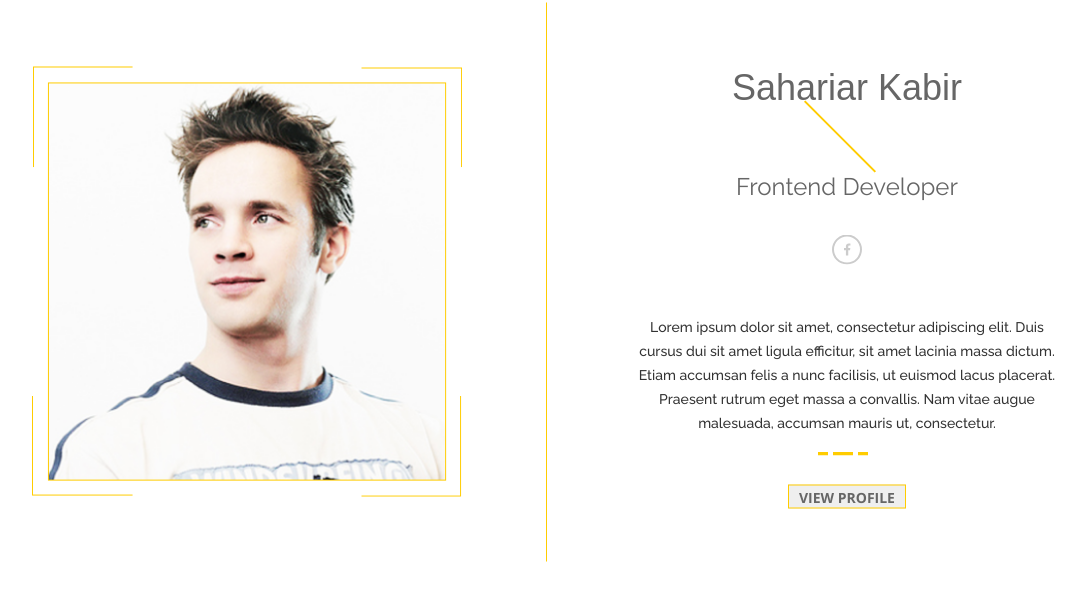
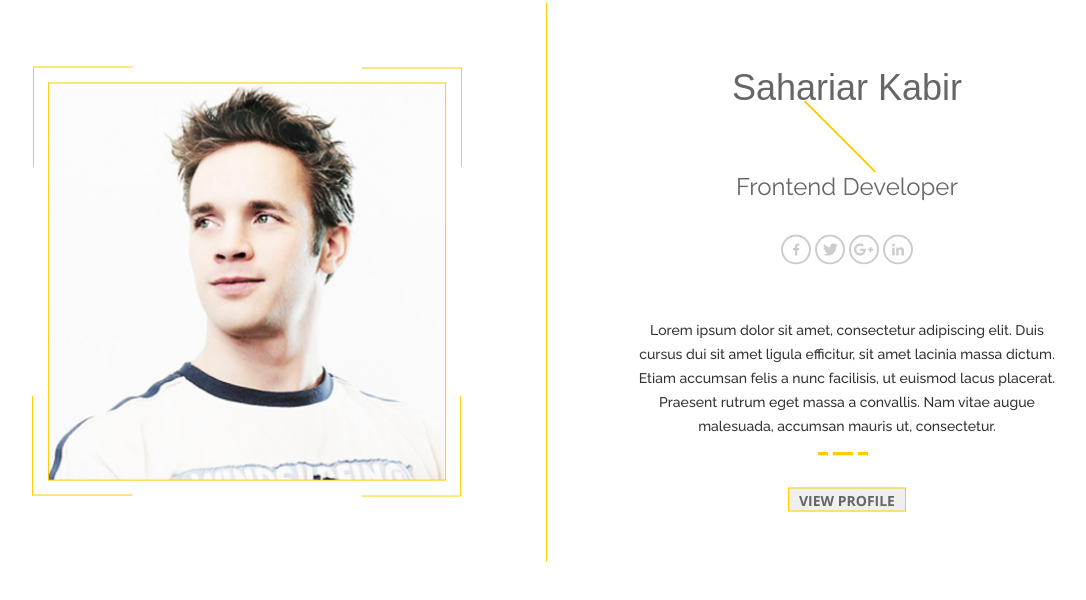
Before and after one commit to Reutskov-Dmitriy/16-our-team, a plain HTML site: page index.html in a window 1280 px wide. Shown: the part 216-816 px from the top of the page, without its empty margins (93-1179 px from the left). Drawn offline with Linux system fonts and the light colour scheme; a web font is replaced by a local one.

Commit message:
add svg style

```diff
--- a/#source/scss/style.scss
+++ b/#source/scss/style.scss
@@ -97,7 +97,7 @@ a:hover{
 		}
 
 		&__column {
-			flex: 0 1 50%;
+			flex: 1 1 50%;
 		}
 
 		.wrap {
@@ -147,7 +147,6 @@ a:hover{
 		}
 		}
 
-
 		&__role {
 			font-family: var(--font-family-rr);
 			color: $grayDark;
@@ -159,6 +158,21 @@ a:hover{
 
 		&__social {
 			margin-top: 30px;
+
+		}
+		&__icon a{
+			transition: 1s;
+		}
+
+		&__icon:hover {
+
+			circle{
+				fill: $yellow;
+				stroke: $grayDark;
+			}
+			path{
+				fill: $grayDark;
+			}
 		}
 
 		&__text {
@@ -193,3 +207,34 @@ a:hover{
 			}
 		}
 }
+
+.card {
+
+		&__row {
+		}
+
+		&__column {
+		}
+
+		&__avatar {
+		}
+
+		&__content {
+		}
+
+		&__name {
+		}
+
+		&__role {
+		}
+
+		&__social {
+		}
+
+		&__icon {
+		}
+}
+.wrap {
+}
+.center {
+}
--- a/index.html
+++ b/index.html
@@ -33,7 +33,22 @@
 											<h2 class="card__name">Sahariar Kabir</h2>
 											<p class="card__role">Frontend Developer</p>
 											<div class="card__social">
-												<a href="#"><img src="assets/image/icons/facebook.svg" alt="facebook"></a>
+												<a href="#"> <svg class="card__icon" width="30" height="30" viewBox="0 0 30 30" fill="none" xmlns="http://www.w3.org/2000/svg">
+													<circle cx="15" cy="15" r="14" fill="white" stroke="#CCCCCC" stroke-width="2"/>
+													<path  d="M18.0059 15.75L18.3391 13.5783H16.2553V12.169C16.2553 11.5748 16.5464 10.9957 17.4797 10.9957H18.427V9.14672C18.427 9.14672 17.5673 9 16.7454 9C15.0293 9 13.9076 10.0402 13.9076 11.9231V13.5783H12V15.75H13.9076V21H16.2553V15.75H18.0059Z" fill="#CCCCCC"/>
+													</svg> </a>
+													<a href="#"><svg class="card__icon" width="30" height="30" viewBox="0 0 30 30" fill="none" xmlns="http://www.w3.org/2000/svg">
+														<circle cx="15" cy="15" r="14" fill="white" stroke="#CCCCCC" stroke-width="2"/>
+														<path class="center" d="M21.2563 11.9906C21.2656 12.1219 21.2656 12.2531 21.2656 12.3844C21.2656 16.3875 18.2188 21 12.65 21C10.9344 21 9.34063 20.5031 8 19.6406C8.24376 19.6687 8.47811 19.6781 8.73125 19.6781C10.1469 19.6781 11.45 19.2 12.4906 18.3844C11.1594 18.3563 10.0437 17.4844 9.65936 16.2844C9.84688 16.3125 10.0344 16.3312 10.2313 16.3312C10.5031 16.3312 10.775 16.2937 11.0281 16.2281C9.64063 15.9469 8.59998 14.7281 8.59998 13.2562V13.2188C9.00309 13.4438 9.47187 13.5844 9.96871 13.6031C9.15309 13.0594 8.61873 12.1312 8.61873 11.0812C8.61873 10.5187 8.76871 10.0031 9.03122 9.55311C10.5219 11.3906 12.7625 12.5906 15.275 12.7219C15.2281 12.4969 15.2 12.2625 15.2 12.0281C15.2 10.3594 16.55 9 18.2281 9C19.1 9 19.8875 9.36562 20.4406 9.95625C21.125 9.82501 21.7812 9.57187 22.3625 9.225C22.1374 9.92814 21.6593 10.5188 21.0312 10.8937C21.6406 10.8281 22.2312 10.6594 22.775 10.425C22.3625 11.025 21.8469 11.5593 21.2563 11.9906Z" fill="#CCCCCC"/>
+														</svg></a>
+														<a href="#"><svg class="card__icon" width="30" height="30" viewBox="0 0 30 30" fill="none" xmlns="http://www.w3.org/2000/svg">
+															<circle cx="15" cy="15" r="14" fill="white" stroke="#CCCCCC" stroke-width="2"/>
+															<path d="M16.6644 14.1405C16.7217 14.4434 16.7626 14.7462 16.7626 15.1391C16.7626 18.5689 14.4625 21 11 21C7.68487 21 5 18.3152 5 15C5 11.6848 7.68487 9 11 9C12.6207 9 13.9713 9.58934 15.0191 10.5716L13.3902 12.1351C12.9481 11.7094 12.1705 11.2101 11 11.2101C8.95362 11.2101 7.28375 12.9045 7.28375 15C7.28375 17.0955 8.95362 18.7899 11 18.7899C13.3738 18.7899 14.266 17.0791 14.4052 16.2032H11V14.1405H16.6644V14.1405ZM22.4583 14.3417V12.6H20.7083V14.3417H18.9667V16.0917H20.7083V17.8333H22.4583V16.0917H24.2V14.3417H22.4583Z" fill="#CCCCCC"/>
+															</svg></a>
+														<a href="#"><svg class="card__icon" width="30" height="30" viewBox="0 0 30 30" fill="none" xmlns="http://www.w3.org/2000/svg">
+															<circle cx="15" cy="15" r="14" fill="white" stroke="#CCCCCC" stroke-width="2"/>
+															<path d="M11.6861 21H9.19822V12.9882H11.6861V21ZM10.4408 11.8953C9.64528 11.8953 9 11.2364 9 10.4408C9 10.0587 9.1518 9.69222 9.42201 9.42201C9.69222 9.1518 10.0587 9 10.4408 9C10.823 9 11.1895 9.1518 11.4597 9.42201C11.7299 9.69222 11.8817 10.0587 11.8817 10.4408C11.8817 11.2364 11.2361 11.8953 10.4408 11.8953ZM20.9976 21H18.515V17.0999C18.515 16.1704 18.4963 14.9784 17.2215 14.9784C15.928 14.9784 15.7298 15.9883 15.7298 17.0329V21H13.2446V12.9882H15.6307V14.0811H15.6655C15.9977 13.4516 16.809 12.7873 18.0195 12.7873C20.5374 12.7873 21.0003 14.4454 21.0003 16.599V21H20.9976Z" fill="#CCCCCC"/>
+															</svg></a>
 											</div>
 											<p class="card__text">Lorem ipsum dolor sit amet, consectetur adipiscing elit. Duis cursus dui sit amet ligula efficitur, sit amet lacinia massa dictum. Etiam accumsan felis a nunc facilisis, ut euismod lacus placerat. Praesent rutrum eget massa a convallis. Nam vitae augue malesuada, accumsan mauris ut, consectetur.</p>
 
```
Also changed, not shown: #source/scss/style.css, css/style.css, 1 other file.
